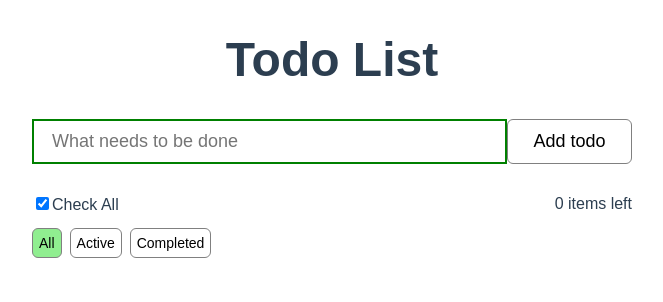
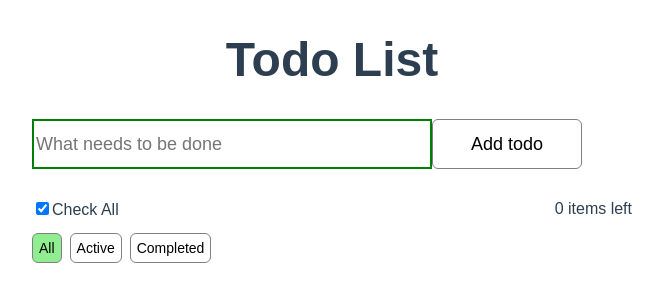
Before and after one commit to abdulazeeziyabo/todo-app, a Vue app: page / in a window 1280 px wide. Shown: the top 302 px of the page, without its empty margins (308-971 px from the left). Built offline with nearby package versions, Linux system fonts and the light colour scheme.

Commit message:
limit number of words

```diff
--- a/src/components/TodoList.vue
+++ b/src/components/TodoList.vue
@@ -12,6 +12,7 @@
         v-focus
         pattern="[a-zA-Z0-9]+"
         title="Please enter alphanumeric characters only"
+        maxlength="40"
         />
         <button @click="addTodo" class="todo-btn">Add todo</button>
    </div>
@@ -78,6 +79,7 @@ export default {
     },
   },
    computed:{
+    limitedText(){},
       remaining(){
         return this.todos.filter(todo => !todo.completed).length
       },
@@ -113,7 +115,6 @@ export default {
       this.idForTodo++;
       this.saveToLocalStorage();
     },
-
     editTodo(todo) {
       this.beforeEditCache = todo.title;
       todo.editing = true; //to edit todo on doubleclick
@@ -158,7 +159,12 @@ export default {
 }
 .todo-input{
  width: 100%;
- padding: 10px 18px;
+ max-width: 400px;
+ /* padding: 10px 18px; */
+ height:50px;
+ word-wrap: break-word;
+ white-space: pre-wrap;
+ overflow: auto;
  font-size: 18px;
  margin-bottom: 16px;
 }
@@ -182,6 +188,8 @@ border: 2px solid green;
   padding: 10px;
   border:1px solid white;
   margin-left: 12px;
+  word-wrap: break-word;
+  /* height: 50px; */
 }
 .todo-item-edit{
   font-size: 24px;
```
